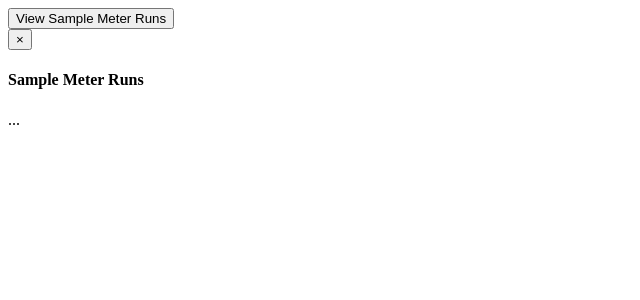
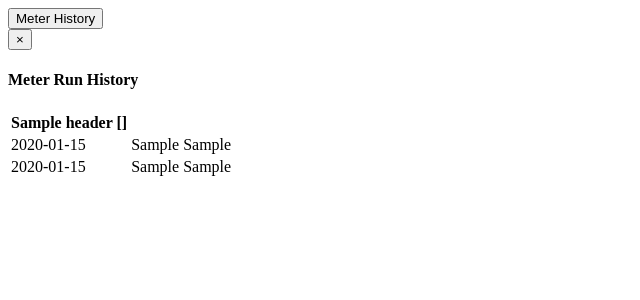
Before and after one commit to impactlab/oeem-client, a Django app: template dashboard/templates/partials/meter_runs.html in a window 1280 px wide. Shown: the top 300 px of the page, without its empty margins (0-640 px from the left). Run offline with Django 3.2, Linux system fonts and the light colour scheme; the template is opened without the code that fills it: most values are stand-ins (such as "Sample title", 1, 10 or a date in 2020).

Commit message:
add meter run history to project detail page

```diff
--- a/dashboard/templates/partials/meter_runs.html
+++ b/dashboard/templates/partials/meter_runs.html
@@ -1,19 +1,62 @@
-<button type="button" class="btn btn-sm btn-default" data-toggle="modal" data-target="#meter-run-modal-{{ savings_data.energy_type_slug }}">
-  View {{ savings_data.energy_type }} Meter Runs
+<button type="button" class="btn btn-xs btn-default" data-toggle="modal" data-target="#meter-run-modal">
+  <i class="fa fa-history fa-fw"></i>
+  Meter History
 </button>
 
 <!-- Modal -->
-<div class="modal fade" id="meter-run-modal-{{ savings_data.energy_type_slug }}" tabindex="-1" role="dialog" aria-labelledby="myModalLabel">
+<div class="modal fade" id="meter-run-modal" tabindex="-1" role="dialog" aria-labelledby="myModalLabel">
   <div class="modal-dialog" role="document">
     <div class="modal-content">
       <div class="modal-header">
         <button type="button" class="close" data-dismiss="modal" aria-label="Close"><span aria-hidden="true">&times;</span></button>
         <h4 class="modal-title" id="myModalLabel">
-          {{ savings_data.energy_type }} Meter Runs
+          Meter Run History
         </h4>
       </div>
       <div class="modal-body">
-        ...
+
+        <table class="table">
+          <tr>
+            {% for h, unit in meter_run_history.header %}
+              <th>
+                {{ h }}
+                {% if unit %}
+                  <span class="muted">{{ unit }}</span>
+                {% endif %}
+              </th>
+            {% endfor %}
+          </tr>
+          {% for date, val1, val2 in meter_run_history.current_run %}
+            <tr>
+              <td>
+                {{ date }}
+              </td>
+              <td>
+                {{ val1 }}
+              </td>
+              <td>
+                {{ val2 }}
+              </td>
+            </tr>
+          {% endfor %}
+          {% for date, val1, val2 in meter_run_history.past_runs %}
+            <tr class="text-muted">
+              <td>
+                {{ date }}
+              </td>
+              <td>
+                {{ val1 }}
+              </td>
+              <td>
+                {{ val2 }}
+              </td>
+            </tr>
+          {% endfor %}
+
+        </table>
+
+
+
       </div>
     </div>
   </div>
```
Also changed, not shown: dashboard/templates/dashboard/project_detail.html (+7 -0 lines), dashboard/templates/partials/utility_pane_viz.html (+0 -9 lines).
